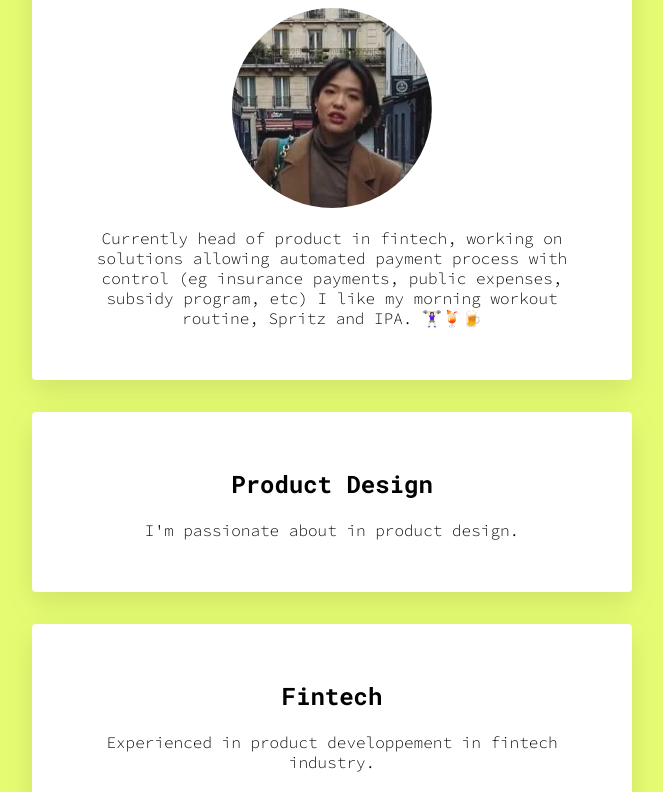
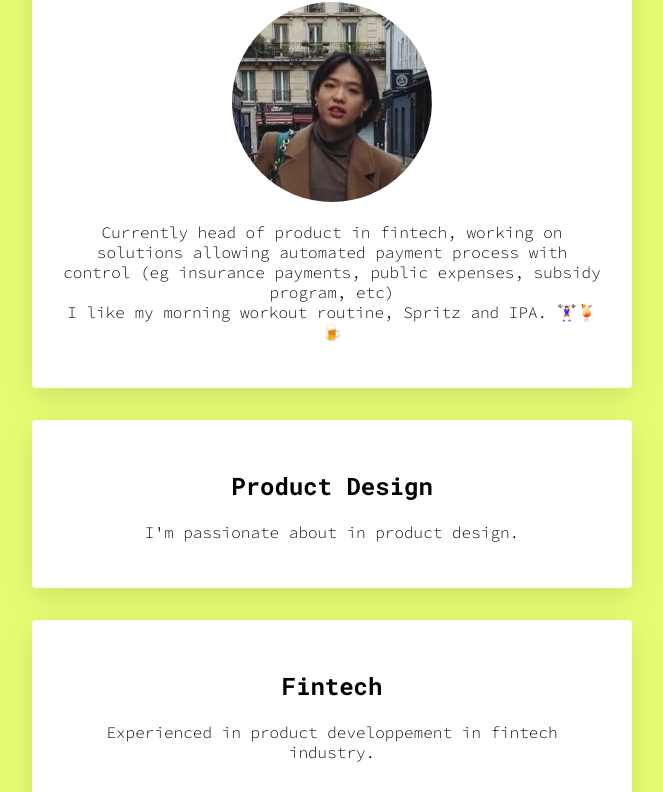
Before and after one commit to yinghueichu/profile, a plain HTML site: page index.html in a window 1280 px wide. Shown: the part 146-938 px from the top of the page, without its empty margins (308-971 px from the left). Drawn offline with Linux system fonts and the light colour scheme.

Commit message:
make my profile prettier

```diff
--- a/index.html
+++ b/index.html
@@ -14,7 +14,7 @@
         <h1>Hi, this is Ying</h1>
         <img class="img-circle" src="images/profile.jpg" alt="" width="200" width=auto>
         <p>Currently head of product in fintech, working on solutions allowing automated payment process with control (eg insurance
-        payments, public expenses, subsidy program, etc) I like my morning workout routine, Spritz and IPA. 🏋🏻‍♀️🍹🍺</p>
+        payments, public expenses, subsidy program, etc) <br> I like my morning workout routine, Spritz and IPA. 🏋🏻‍♀️🍹🍺</p>
       </div>
 
       <div class="card">
--- a/style.css
+++ b/style.css
@@ -15,14 +15,13 @@ h2 {
 }
 
 p{
-  font-size: 16px;
   font-family: 'Source Code Pro', monospace;
 }
 
 .card {
   text-align: center;
   background: white;                         /* White background */
-  padding: 36px;                             /* Internal space */
+  padding: 30px;                             /* Internal space */
   border-radius: 4px;                        /* Small radius */
   box-shadow: 0 10px 30px rgba(0,0,0,.1);
   margin-top: 32px;
```
